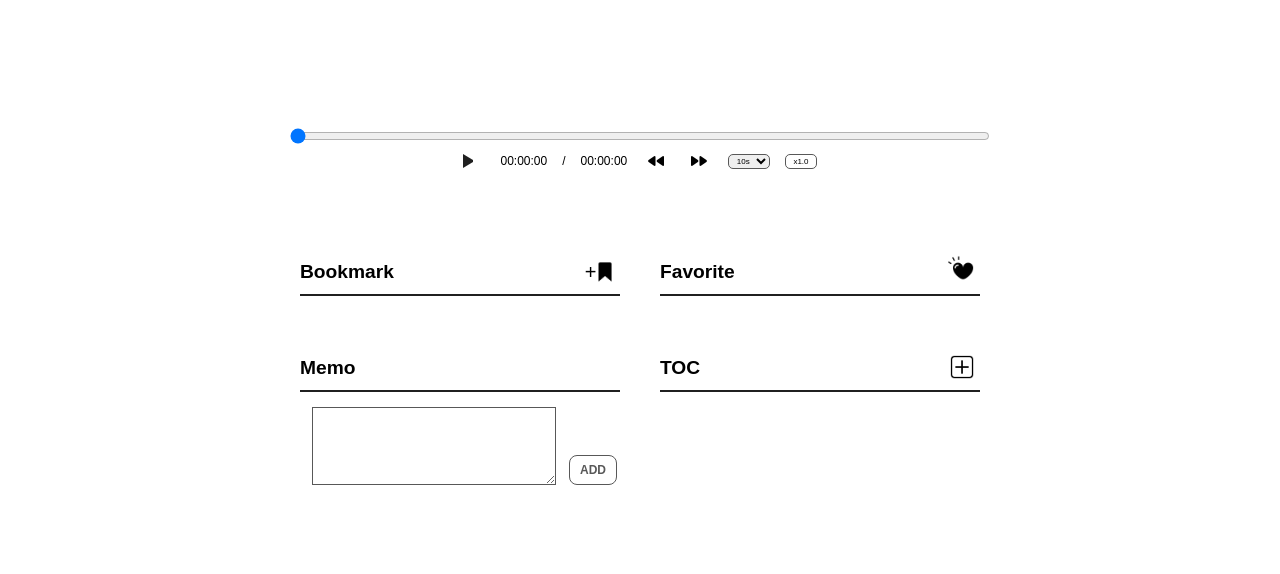
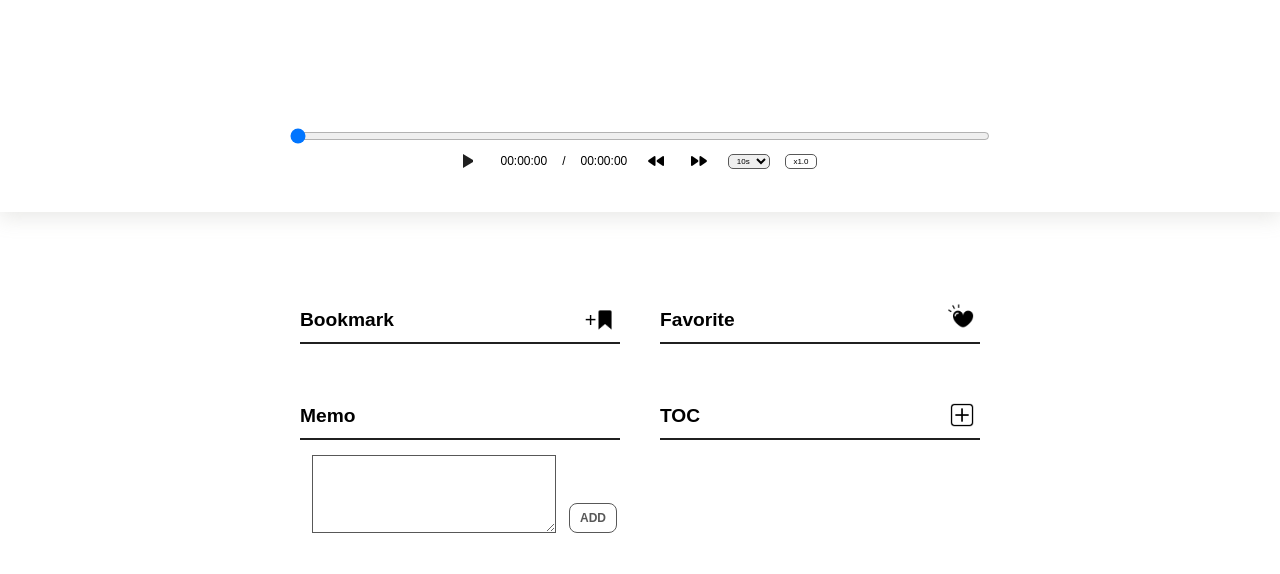
Before and after one commit to sage-hyun/timestamp-django, a Django app: template timestamp/templates/book/index.html in a window 1280 px wide. Shown: the top 574 px of the page. Run offline with Django 4.2, Linux system fonts and the light colour scheme; the template is opened without the code that fills it, so the values that code supplies are empty.

Commit message:
Design: add shadows of page header

```diff
--- a/timestamp/static/styles/book.css
+++ b/timestamp/static/styles/book.css
@@ -13,7 +13,10 @@ body {
     top: 0;
     width: 100%;
     background-color: #fff;
-    padding-bottom: 2rem;
+    -webkit-box-shadow: 0 5px 20px 1px rgba(136, 138, 113, 0.2);
+    box-shadow: 0 5px 20px 1px rgba(146, 146, 137, 0.2);
+    padding-top: 2rem;
+    padding-bottom: 3rem;
     z-index: 5;
     display: flex;
     flex-direction: column;
@@ -21,7 +24,7 @@ body {
 }
 .text-container{
     position: relative;
-    margin: 5rem 1.5rem 3rem;
+    margin: 3rem 1.5rem;
     padding-bottom: 2.5rem;
 }
 .text-container h1 {
@@ -99,7 +102,7 @@ body {
 /* timestamps */
 
 main {
-    margin: 20rem 2px 0;
+    margin: 24rem 2px 0;
     display: flex;
     justify-content: center;
     flex-wrap: wrap;
```
